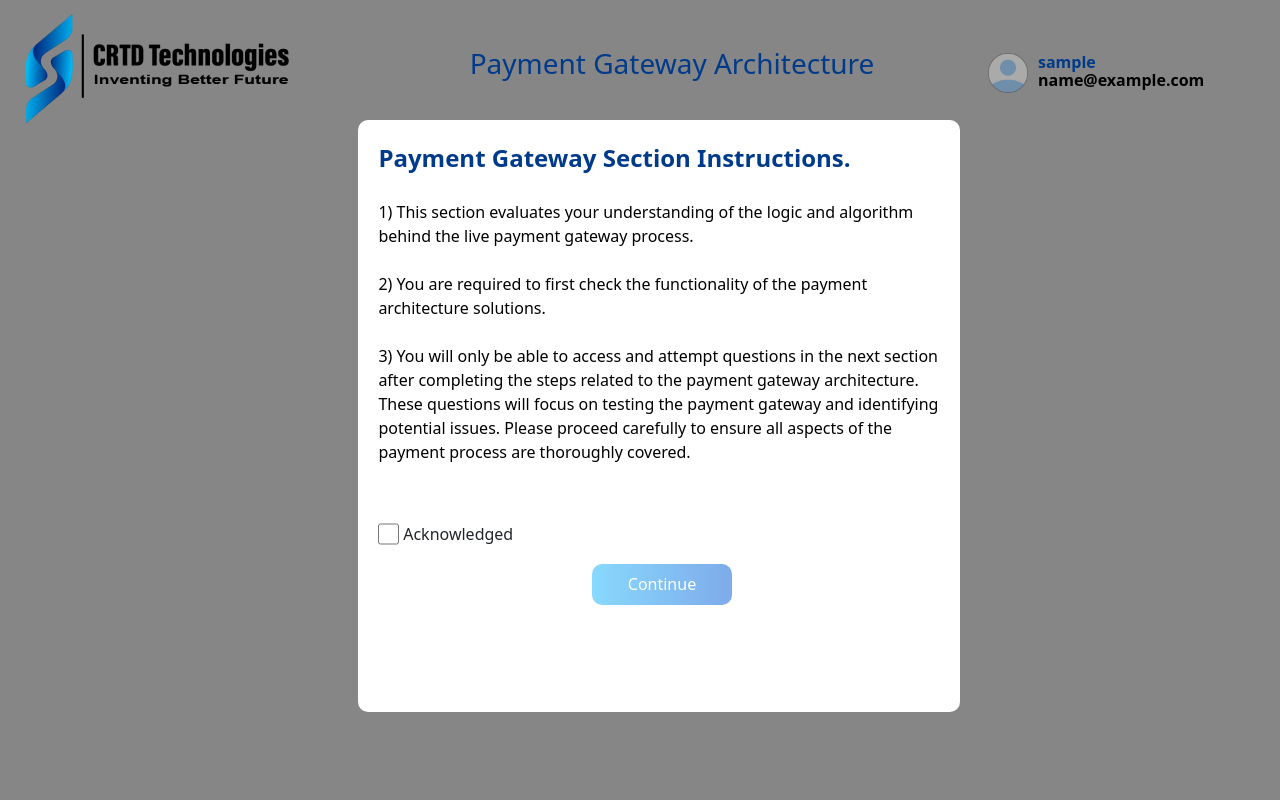
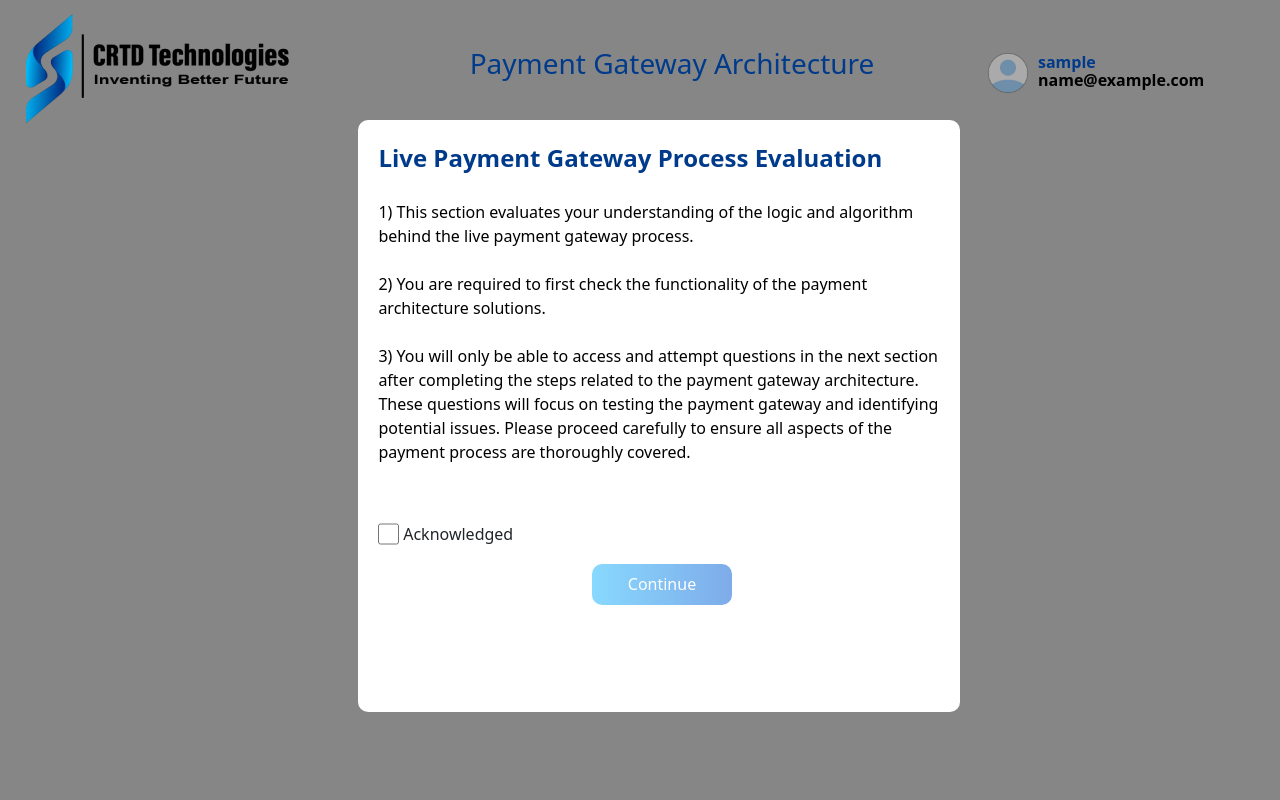
Before and after one commit to SEBINBABY/crtd_new, a Django app: page /payment_start/ in a window 1280 px wide. Run offline with Django 4.2, Linux system fonts and the light colour scheme; the visitor is signed in with stand-in values (Sample User, id 1).

Commit message:
payemnt heading

```diff
--- a/payment_integration/templates/payment-start.html
+++ b/payment_integration/templates/payment-start.html
@@ -36,7 +36,7 @@
         </div>
 
         <div class="payment-content">
-            <strong>Payment Gateway Section Instructions.</strong><br>
+            <strong>Live Payment Gateway Process Evaluation</strong><br>
             <p>
                 1) This section evaluates your understanding of the logic and algorithm behind the live payment gateway process.<br><br>
                 2) You are required to first check the functionality of the payment architecture solutions.<br><br>
```
